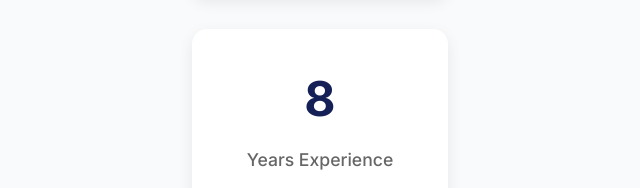
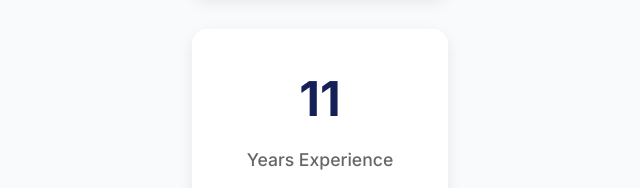
Before and after one commit to Skull-portall/Salford-co-Global, a plain HTML site: page index.html in a window 1280 px wide. Shown: the part 1462-1650 px from the top of the page, 320-960 px from the left. Drawn offline with Linux system fonts and the light colour scheme.

Commit message:
initial commit

```diff
--- a/index.html
+++ b/index.html
@@ -93,7 +93,7 @@
                     <div class="stat-label">Million USD Recovered</div>
                 </div>
                 <div class="stat-item">
-                    <div class="stat-number" data-target="8+">0</div>
+                    <div class="stat-number" data-target="11+">0+</div>
                     <div class="stat-label">Years Experience</div>
                 </div>
             </div>
```
